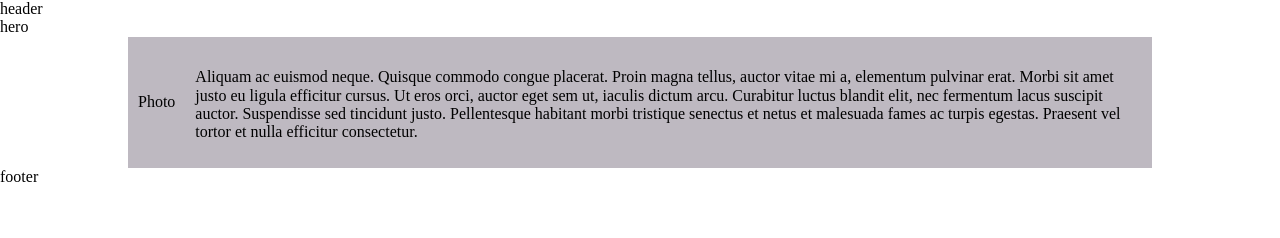
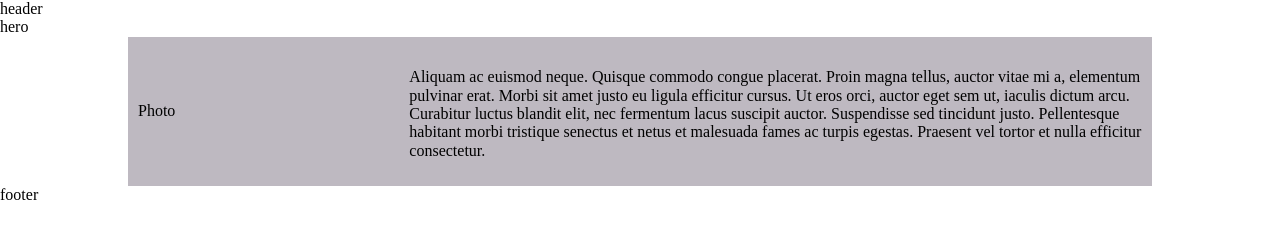
Before and after one commit to srorrim/TEAMSASS, a website: page index.html in a window 1280 px wide. Drawn offline with nearby package versions, Linux system fonts and the light colour scheme.

Commit message:
checpoint

```diff
--- a/scss/components/_blog_link.scss
+++ b/scss/components/_blog_link.scss
@@ -7,6 +7,11 @@
         padding: 10px;
     }
 
+    .blog_photo{
+        height: 100%;
+        width: 100%;
+    }
+
     .blog-text{
         color: $secondarycolor;
     }
```
Also changed, not shown: css/index.css.
